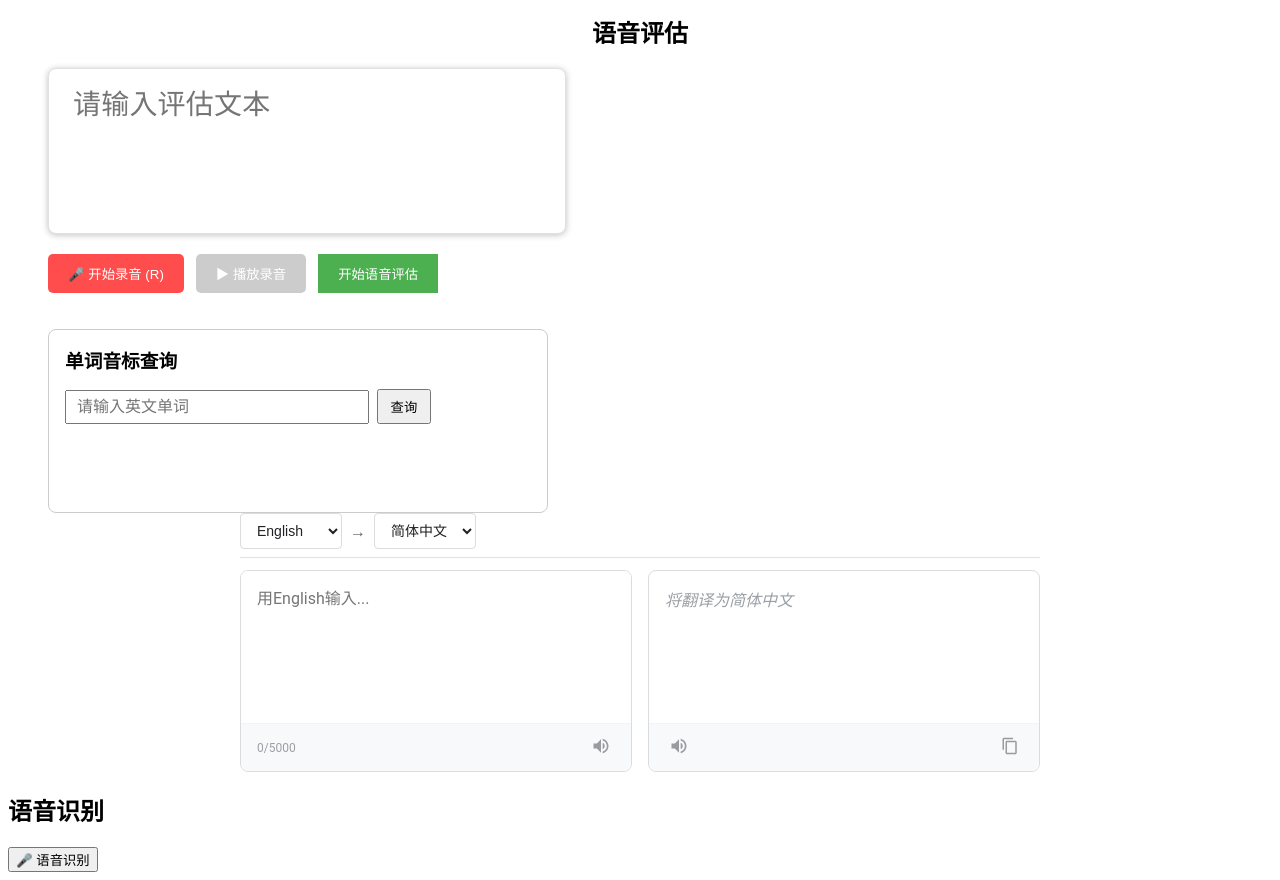
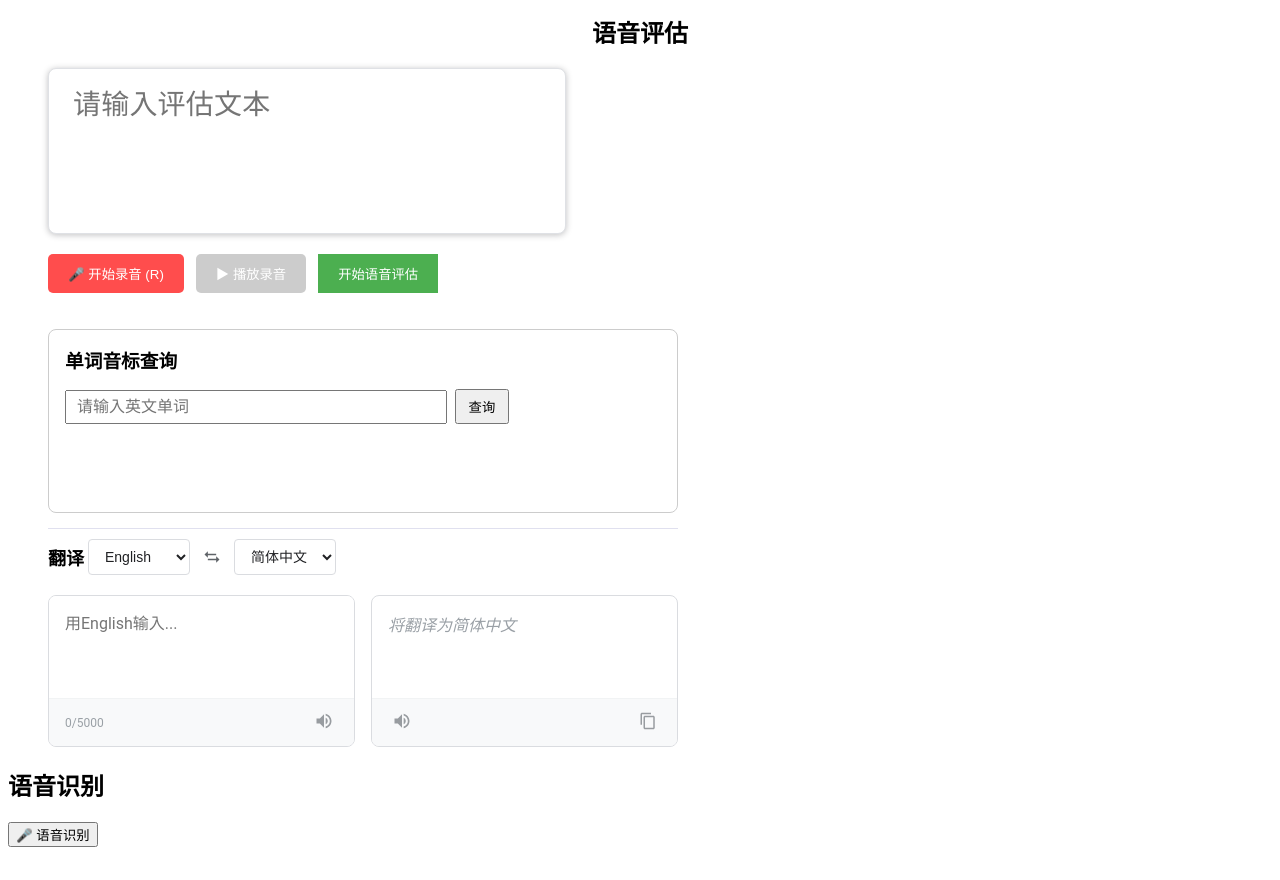
Before and after one commit to wangworuhe/ai-project, a Vue app in the folder frontend/: page / in a window 1280 px wide. After the commit the page ends 855 px from the top, so only its background shows below. Built offline with nearby package versions, Linux system fonts and the light colour scheme.

Commit message:
something

```diff
--- a/frontend/package.json
+++ b/frontend/package.json
@@ -10,7 +10,8 @@
   "dependencies": {
     "axios": "^1.8.3",
     "core-js": "^3.8.3",
-    "vue": "^3.2.13"
+    "vue": "^3.2.13",
+    "vue-router": "^4.5.1"
   },
   "devDependencies": {
     "@babel/core": "^7.12.16",
--- a/frontend/src/assets/css/SpeechAssessment.module.css
+++ b/frontend/src/assets/css/SpeechAssessment.module.css
@@ -325,7 +325,7 @@
 .text-display > span {
   display: inline-block;
   margin: 2px;
-  padding: 1px 8px;
+  padding: 1px 5px;
   transition:
     transform 0.15s ease,
     background 0.2s ease;
@@ -639,21 +639,20 @@
   box-shadow: 0 2px 8px rgba(0, 0, 0, 0.1);
   transition: box-shadow 0.3s ease; */
   margin-left: 40px;
-  max-width: 500px;
+  max-width: 630px;
 }
 
 
 
 .google-translate-api {
-  background-color: #fff;
+  /* background-color: #fff;
   border: 1px solid #ddd;
   border-radius: 4px;
   padding: 16px;
   margin: 16px 0;
   box-shadow: 0 2px 8px rgba(0, 0, 0, 0.1);
-  transition: box-shadow 0.3s ease;
+  transition: box-shadow 0.3s ease; */
+  margin-left: 40px;
+  margin-top: 15px;
+  max-width: 630px;
 }
-
-.google-translate-api:hover {
-  box-shadow: 0 4px 16px rgba(0, 0, 0, 0.2);
-}
--- a/frontend/src/components/CambridgeLookup.vue
+++ b/frontend/src/components/CambridgeLookup.vue
@@ -85,7 +85,7 @@
     border: 1px solid #ccc;
     padding: 16px;
     border-radius: 8px;
-    max-width: 500px;
+    max-width: 800px;
     font-family: sans-serif;
     min-height: 150px;
   }
--- a/frontend/src/components/GoogleTranslateAPI.vue
+++ b/frontend/src/components/GoogleTranslateAPI.vue
@@ -3,12 +3,17 @@
     <!-- 语言选择栏 -->
     <div class="language-tabs">
       <div class="language-selector">
+        <span class="language-title">翻译 </span>
         <select v-model="sourceLanguage" class="language-dropdown">
           <option v-for="lang in languages" :key="'src-'+lang.code" :value="lang.code">
             {{ lang.name }}
           </option>
         </select>
-        <span class="separator">→</span>
+        <button class="swap-btn" @click="swapLanguages">
+          <svg width="20" height="20" viewBox="0 0 24 24" fill="#5F6368">
+            <path d="M7 8h10v2H7v3l-4-4 4-4v3zm10 8H7v-2h10v-3l4 4-4 4v-3z"/>
+          </svg>
+        </button>
         <select v-model="targetLanguage" class="language-dropdown">
           <option v-for="lang in languages" :key="'tgt-'+lang.code" :value="lang.code">
             {{ lang.name }}
@@ -136,30 +141,71 @@ const translateText = debounce(async () => {
 
 watch([sourceText, sourceLanguage, targetLanguage], translateText)
 
-// const swapLanguages = () => {
-//   [sourceLanguage.value, targetLanguage.value] = [targetLanguage.value, sourceLanguage.value]
-//   if (translatedText.value) {
-//     [sourceText.value, translatedText.value] = [translatedText.value, sourceText.value]
+const swapLanguages = () => {
+  [sourceLanguage.value, targetLanguage.value] = [targetLanguage.value, sourceLanguage.value]
+  if (translatedText.value) {
+    [sourceText.value, translatedText.value] = [translatedText.value, sourceText.value]
+  }
+}
+
+// 修改语音合成函数 - 使用Google TTS API
+const playGoogleTTS = (text, lang = 'en') => {
+  if (!text) return;
+
+  try {
+    // 处理语言代码映射
+    const ttsLang = lang === 'zh-CN' ? 'zh' : lang; // 谷歌TTS使用'zh'而非'zh-CN'
+
+    // 创建音频元素
+    const audio = new Audio();
+    audio.src = `https://translate.google.com/translate_tts?ie=UTF-8&tl=${ttsLang}&client=tw-ob&q=${encodeURIComponent(text)}`;
+
+    // 播放音频
+    audio.play().catch(e => {
+      console.error("语音播放失败:", e);
+      // 回退到Web Speech API
+      fallbackTTS(text, lang);
+    });
+
+  } catch (e) {
+    console.error("语音合成失败:", e);
+    fallbackTTS(text, lang);
+  }
+};
+
+// 回退使用Web Speech API
+const fallbackTTS = (text, lang) => {
+  if ('speechSynthesis' in window) {
+    const utterance = new SpeechSynthesisUtterance(text);
+    utterance.lang = lang === 'zh-CN' ? 'zh-CN' : lang === 'en' ? 'en-US' : lang;
+    utterance.rate = 0.9;
+    window.speechSynthesis.speak(utterance);
+  } else {
+    console.warn("浏览器不支持语音合成");
+  }
+};
+
+// const speak = (text, lang) => {
+//   if ('speechSynthesis' in window) {
+//     const utterance = new SpeechSynthesisUtterance(text)
+//     utterance.lang = lang === 'zh-CN' ? 'zh-CN' : lang === 'en' ? 'en-US' : lang
+//     utterance.rate = 0.9
+//     window.speechSynthesis.speak(utterance)
 //   }
 // }
 
-const speak = (text, lang) => {
-  if ('speechSynthesis' in window) {
-    const utterance = new SpeechSynthesisUtterance(text)
-    utterance.lang = lang === 'zh-CN' ? 'zh-CN' : lang === 'en' ? 'en-US' : lang
-    utterance.rate = 0.9
-    window.speechSynthesis.speak(utterance)
-  }
-}
+// 更新语音按钮函数
+const speakSource = () => playGoogleTTS(sourceText.value, sourceLanguage.value);
+const speakTranslated = () => playGoogleTTS(translatedText.value, targetLanguage.value);
 
-const speakSource = () => speak(sourceText.value, sourceLanguage.value)
-const speakTranslated = () => speak(translatedText.value, targetLanguage.value)
+// const speakSource = () => speak(sourceText.value, sourceLanguage.value)
+// const speakTranslated = () => speak(translatedText.value, targetLanguage.value)
 
 const copyTranslation = async () => {
   if (!translatedText.value) return
   try {
     await navigator.clipboard.writeText(translatedText.value)
-    alert('已复制到剪贴板')
+    // alert('已复制到剪贴板')
   } catch (err) {
     console.error('Failed to copy:', err)
   }
@@ -177,7 +223,7 @@ const handleInput = () => {
 .language-selector {
   display: flex;
   align-items: center;
-  gap: 8px;
+  gap: 4px;
 }
 
 .language-dropdown {
@@ -189,58 +235,24 @@ const handleInput = () => {
   background-color: white;
 }
 
-.separator {
-  color: #5F6368;
-  font-size: 16px;
+.language-title {
+  font-size: 18px;
+  font-weight: 600;
 }
 
 /* 保持之前的样式不变 */
 .translate-container {
-  width: 800px;
-  margin: 0 auto;
+  border-top: 1px solid #E0E0EF;
+  padding-top: 10px;
+  max-width: 800px;
   font-family: 'Roboto', 'Noto Sans SC', sans-serif;
 }
 
 .language-tabs {
   display: flex;
   align-items: center;
-  border-bottom: 1px solid #E0E0EF;
   padding-bottom: 8px;
   margin-bottom: 12px;
-}
-
-.language-tab {
-  padding: 8px 16px;
-  cursor: pointer;
-  color: #5F6368;
-  font-size: 14px;
-  position: relative;
-  transition: all 0.2s;
-}
-
-.language-tab.active {
-  color: #4285F4;
-  font-weight: 500;
-}
-
-.language-tab.active::after {
-  content: '';
-  position: absolute;
-  bottom: -9px;
-  left: 0;
-  width: 100%;
-  height: 2px;
-  background: #4285F4;
-}
-
-.language-swap {
-  padding: 0 12px;
-  cursor: pointer;
-  transition: transform 0.3s;
-}
-
-.language-swap:hover {
-  transform: rotate(180deg);
 }
 
 .translation-panels {
@@ -254,8 +266,32 @@ const handleInput = () => {
   border-radius: 8px;
   display: flex;
   flex-direction: column;
-  height: 200px;
+  height: 150px;
   overflow: hidden;
+}
+
+.swap-btn {
+  background: none;
+  border: none;
+  cursor: pointer;
+  padding: 4px 8px;
+  border-radius: 4px;
+  transition: all 0.3s;
+  display: flex;
+  align-items: center;
+}
+
+.swap-btn:hover {
+  background-color: #f1f3f4;
+}
+
+.swap-btn svg {
+  transition: transform 0.3s;
+}
+
+.swap-btn:hover svg {
+  fill: #4285F4;
+  transform: rotate(180deg);
 }
 
 textarea {
@@ -308,7 +344,7 @@ textarea {
   opacity: 1;
 }
 
-@media (max-width: 840px) {
+/* @media (max-width: 840px) {
   .translate-container {
     width: 100%;
     padding: 0 12px;
@@ -321,5 +357,5 @@ textarea {
   .input-panel, .output-panel {
     height: 160px;
   }
-}
+} */
 </style>
--- a/frontend/src/components/SpeechAssessment.vue
+++ b/frontend/src/components/SpeechAssessment.vue
@@ -270,7 +270,7 @@
     <div :class="style['cambridge-dictionary']">
       <CambridgeLookup />
     </div>
-    <div class="google-translate-api">
+    <div :class="style['google-translate-api']">
       <GoogleTranslateAPI />
     </div>
   </div>
@@ -563,6 +563,7 @@ const assessSpeech = async () => {
       errorType: w.PronunciationAssessment?.ErrorType?.toLowerCase() || 'none'
     }))
     updateErrorCounts(words.value)  // 更新错误计数器
+    console.log("words.value:", words.value)
   } catch (err) {
     console.error('评估失败', err)
     errorMessage.value = err.response?.data?.message || err.message || '连接失败'
```
Also changed, not shown: 2 other files (tests, documents, lock files or other folders).
